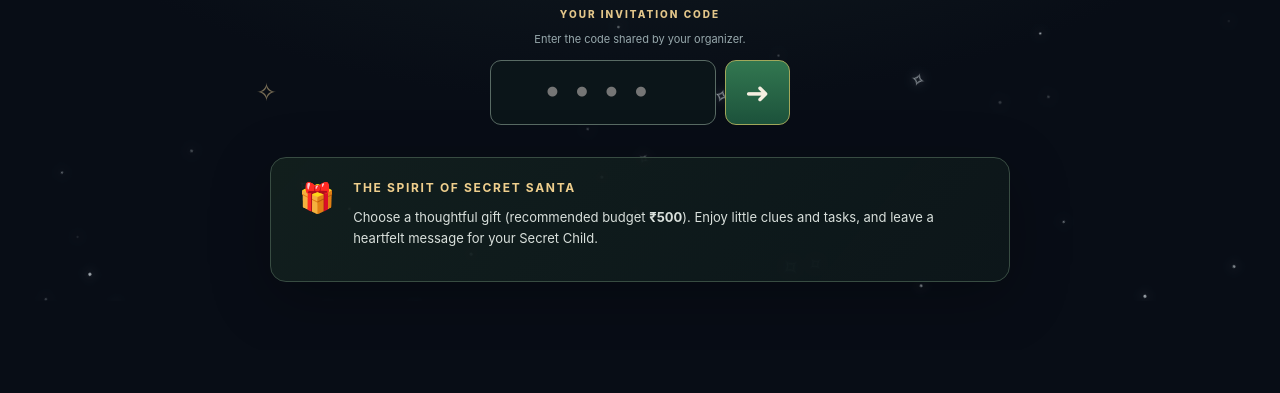
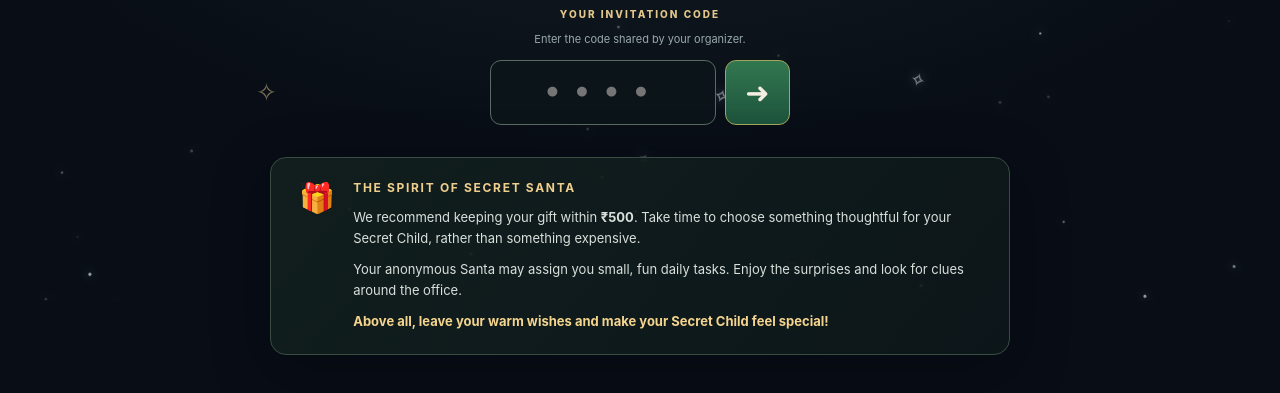
Before and after one commit to achallakiran/vcf-secret-santa-2027, a plain HTML site: page index.html in a window 1280 px wide. Shown: the part 499-892 px from the top of the page. Before the commit the page ends 849 px from the top, so only its background shows below. Drawn offline with Linux system fonts and the light colour scheme.

Commit message:
Restore original thoughtful Spirit of Secret Santa message while retaining simplified participant login

```diff
--- a/index.html
+++ b/index.html
@@ -20,7 +20,7 @@
         <div class="entry-row"><input id="entry-code" type="text" maxlength="4" inputmode="numeric" autocomplete="one-time-code" placeholder="••••" pattern="[0-9]{4}" required aria-label="Four-digit invitation code"/><button type="submit" class="arrow-button" aria-label="Enter office">➜</button></div>
       </form>
     </section>
-    <section class="rules" aria-label="Secret Santa rules"><div class="rule-icon">🎁</div><div><h2>THE SPIRIT OF SECRET SANTA</h2><p>Choose a thoughtful gift (recommended budget <strong>₹500</strong>). Enjoy little clues and tasks, and leave a heartfelt message for your Secret Child.</p></div></section>
+    <section class="rules" aria-label="Secret Santa rules"><div class="rule-icon">🎁</div><div><h2>THE SPIRIT OF SECRET SANTA</h2><p>We recommend keeping your gift within <strong>₹500</strong>. Take time to choose something thoughtful for your Secret Child, rather than something expensive.</p><p>Your anonymous Santa may assign you small, fun daily tasks. Enjoy the surprises and look for clues around the office.</p><p class="rule-last">Above all, leave your warm wishes and make your Secret Child feel special!</p></div></section>
   </main>
   <main id="admin" class="admin page hidden">
     <header class="admin-header"><a class="back" href="./">← Return to Christmas</a><span>SECRET SANTA · ORGANIZER</span><button id="sign-out" class="small-outline hidden">Sign out</button></header>
```
